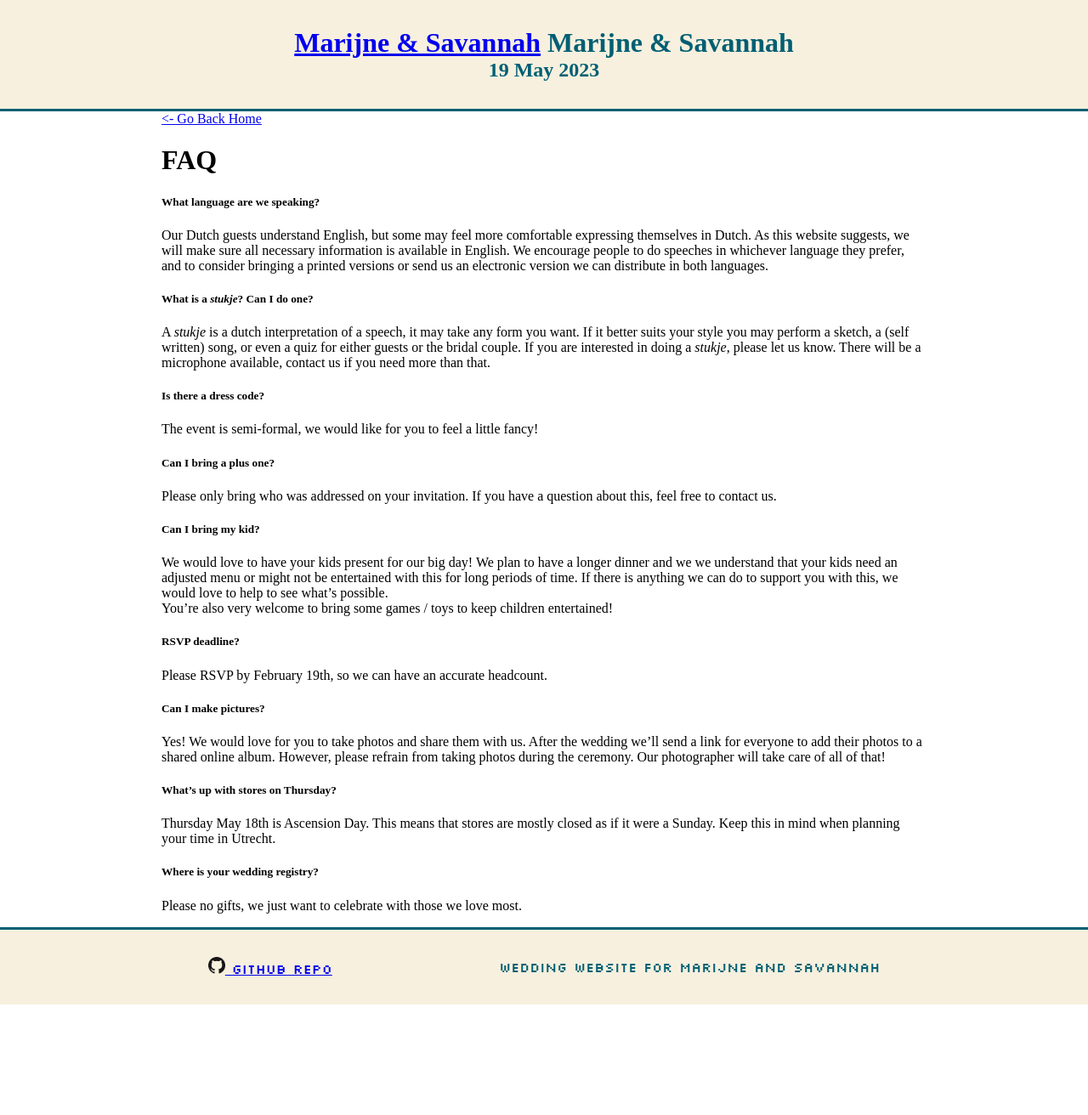
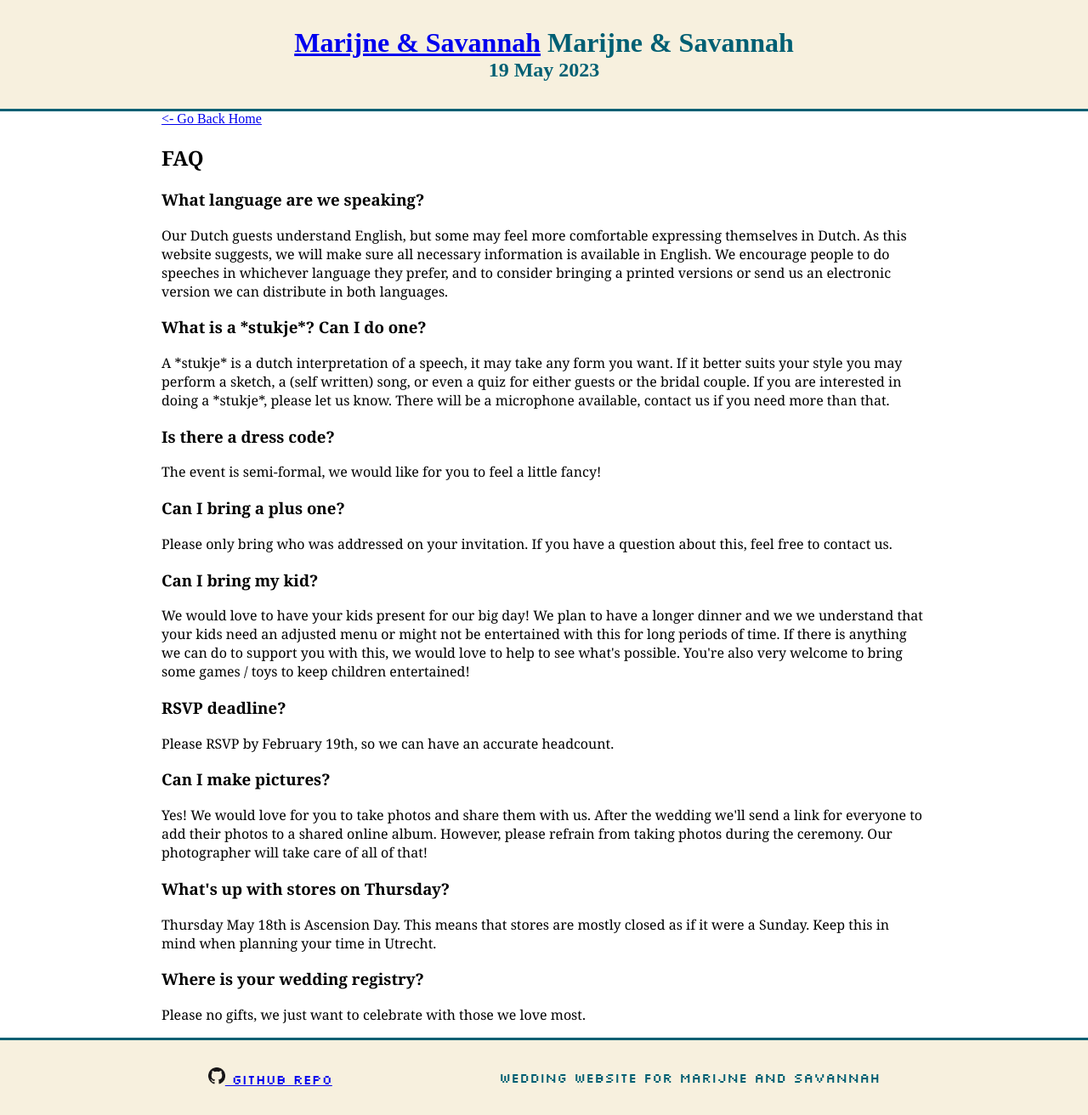
Before and after one commit to schijns-fischer-wedding/schijns-fischer-wedding.github.io, a Jekyll site: the page built from pages/faq.md, in a window 1280 px wide. Shown: the whole page at 85% size. Built offline with Jekyll 4.4.1, drawn with Linux system fonts in a browser that asks for light colours; some web fonts are replaced; before the commit the page ends 1182 px from its top, so only the background shows below that.

Commit message:
change to css html layout

```diff
--- a/pages/faq.md
+++ b/pages/faq.md
@@ -3,33 +3,64 @@ layout: page
 title: Wedding FAQ
 ---
 
-# FAQ
+<div class='class_01'>
 
-##### **What language are we speaking?**
-Our Dutch guests understand English, but some may feel more comfortable expressing themselves in Dutch. As this website suggests, we will make sure all necessary information is available in English. We encourage people to do speeches in whichever language they prefer, and to consider bringing a printed versions or send us an electronic version we can distribute in both languages.
+   <h2>FAQ</h2>
 
-##### **What is a *stukje*? Can I do one?**
-A *stukje* is a dutch interpretation of a speech, it may take any form you want. If it better suits your style you may perform a sketch, a (self written) song, or even a quiz for either guests or the bridal couple. If you are interested in doing a *stukje*, please let us know. There will be a microphone available, contact us if  you need more than that.
+<h3>What language are we speaking?</h3>
+<p>
+  Our Dutch guests understand English, but some may feel more comfortable expressing themselves in Dutch.
+  As this website suggests, we will make sure all necessary information is available in English.
+  We encourage people to do speeches in whichever language they prefer,
+  and to consider bringing a printed versions or send us an electronic version we can distribute in both languages.
+</p>
 
-##### **Is there a dress code?**
-The event is semi-formal, we would like for you to feel a little fancy!
+<h3>What is a *stukje*? Can I do one?</h3>
+<p>
+  A *stukje* is a dutch interpretation of a speech, it may take any form you want.
+  If it better suits your style you may perform a sketch, a (self written) song, or even a quiz for either guests or the bridal couple.
+  If you are interested in doing a *stukje*, please let us know. There will be a microphone available, contact us if  you need more than that.
+</p>
 
-##### **Can I bring a plus one?**
-Please only bring who was addressed on your invitation. If you have a question about this, feel free to contact us.
+<h3>Is there a dress code?</h3>
+<p>
+  The event is semi-formal, we would like for you to feel a little fancy!
+</p>
 
-##### **Can I bring my kid?**
-We would love to have your kids present for our big day! We plan to have a longer dinner and we we understand that your kids need an adjusted menu or might not be entertained with this for long periods of time. If there is anything we can do to support you with this, we would love to help to see what's possible.
-You're also very welcome to bring some games / toys to keep children entertained!
+<h3>Can I bring a plus one?</h3>
+<p>
+  Please only bring who was addressed on your invitation. If you have a question about this, feel free to contact us.
+</p>
 
-##### **RSVP deadline?**
-Please RSVP by February 19th, so we can have an accurate headcount.
+<h3>Can I bring my kid?</h3>
+<p>
+  We would love to have your kids present for our big day!
+  We plan to have a longer dinner and we we understand that your kids need an adjusted menu or might not be entertained with this for long periods of time.
+  If there is anything we can do to support you with this, we would love to help to see what's possible.
+  You're also very welcome to bring some games / toys to keep children entertained!
+</p>
 
-##### **Can I make pictures?**
-Yes! We would love for you to take photos and share them with us. After the wedding we'll send a link for everyone to add their photos to a shared online album.
-However, please refrain from taking photos during the ceremony. Our photographer will take care of all of that!
+<h3>RSVP deadline?</h3>
+<p>
+  Please RSVP by February 19th, so we can have an accurate headcount.
+</p>
 
-##### **What's up with stores on Thursday?**
-Thursday May 18th is Ascension Day. This means that stores are mostly closed as if it were a Sunday. Keep this in mind when planning your time in Utrecht.
+<h3>Can I make pictures?</h3>
+<p>
+  Yes! We would love for you to take photos and share them with us.
+  After the wedding we'll send a link for everyone to add their photos to a shared online album.
+  However, please refrain from taking photos during the ceremony. Our photographer will take care of all of that!
+</p>
 
-##### **Where is your wedding registry?**
-Please no gifts, we just want to celebrate with those we love most.
+<h3>What's up with stores on Thursday?</h3>
+<p>
+  Thursday May 18th is Ascension Day. This means that stores are mostly closed as if it were a Sunday.
+  Keep this in mind when planning your time in Utrecht.
+</p>
+
+<h3>Where is your wedding registry?</h3>
+<p>
+  Please no gifts, we just want to celebrate with those we love most.
+</p>
+
+</div>
```
